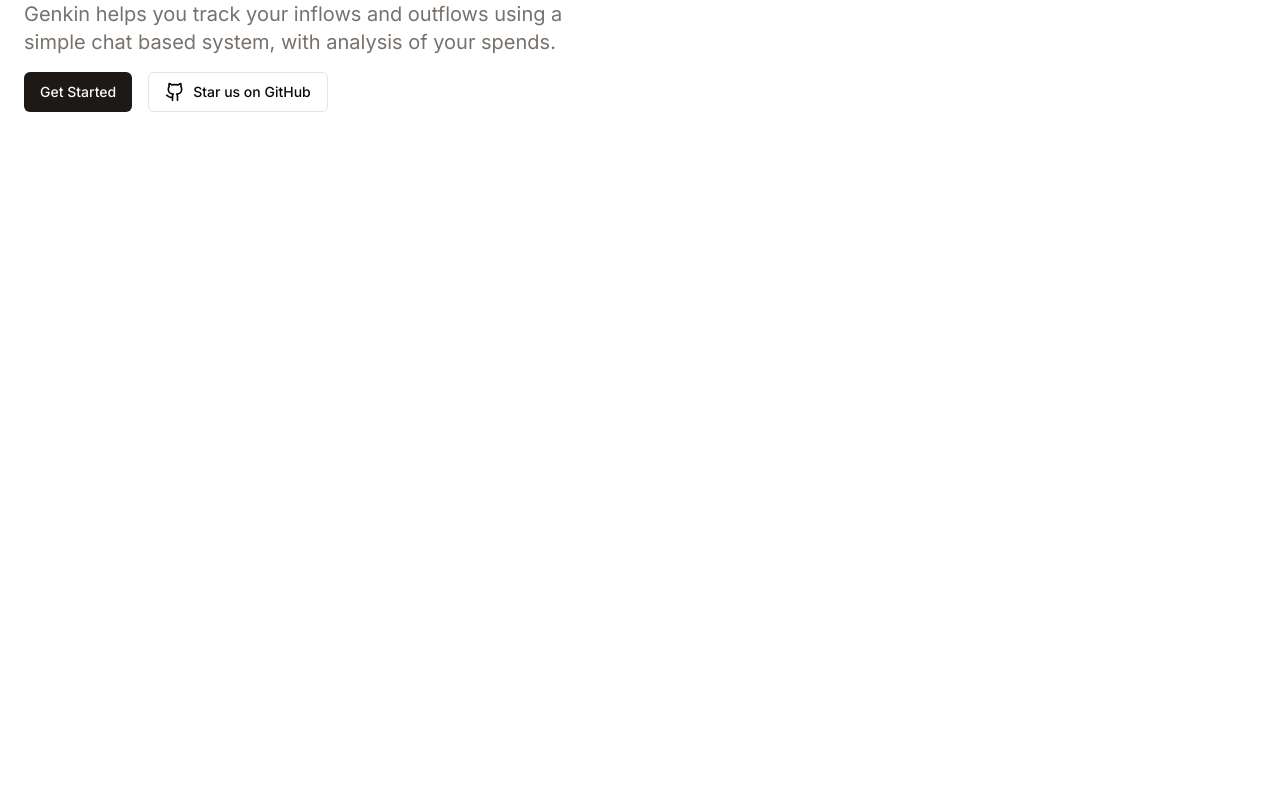
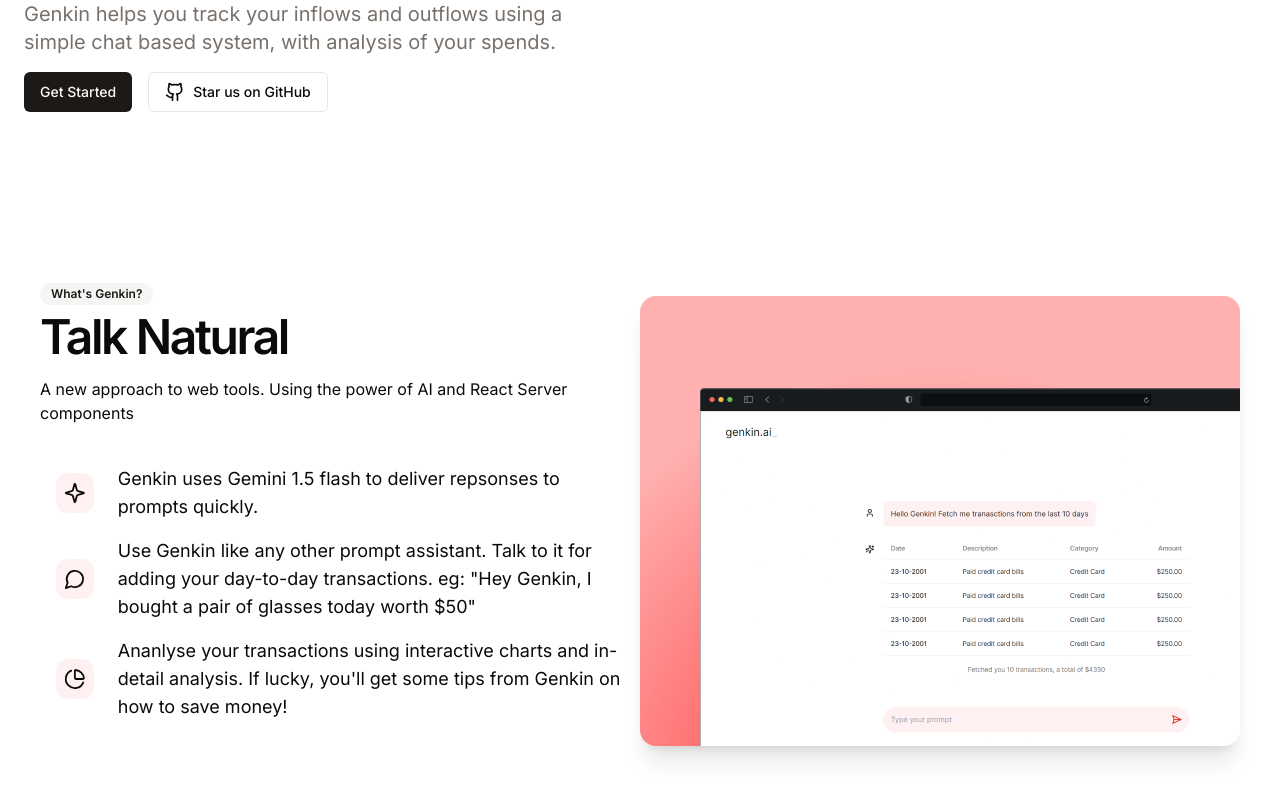
Before and after one commit to GeoBrodas/genkin, a Next.js app: page / in a window 1280 px wide. Shown: the part 412-1212 px from the top of the page. Before the commit the page ends 800 px from the top, so only its background shows below. Built offline with nearby package versions, Linux system fonts and the light colour scheme.

Commit message:
redesign landing page coz i was bored

```diff
--- a/app/(dashboard)/dashboard/page.tsx
+++ b/app/(dashboard)/dashboard/page.tsx
@@ -81,7 +81,7 @@ function ActiveChat({ conversation, handleSubmit, input, setInput }) {
   return (
     <main className="flex min-h-screen flex-col items-center justify-between pt-16">
       <div className="flex flex-col w-full max-w-2xl pt-10 mx-auto stretch">
-        <div className="space-y-4">
+        <div className="space-y-6">
           {conversation.map((m: any) => (
             <div key={m.id} className="whitespace-pre-wrap">
               <span className="font-bold">
@@ -90,8 +90,9 @@ function ActiveChat({ conversation, handleSubmit, input, setInput }) {
               <span>{m.content}</span>
             </div>
           ))}
-          <UserMessage content="Hello Genkin!" />
-          <InputTransaction state="idle" />
+          <UserMessage content="Hello Genkin! Fetch me tranasctions from the last 10 days" />
+          {/* <InputTransaction state="idle" /> */}
+          <ListofTransactions />
         </div>
 
         <ChatInput
--- a/app/page.tsx
+++ b/app/page.tsx
@@ -1,13 +1,16 @@
+import React from 'react';
+import { Github, MessageCircle, PieChart, Sparkle } from 'lucide-react';
 import { Button } from '@/components/ui/button';
-import { ChevronDown, Github } from 'lucide-react';
-import Link from 'next/link';
-import React from 'react';
+import Image from 'next/image';
+import { Badge } from '@/components/ui/badge';
 
 export default function Home() {
   return (
-    <main className="flex flex-col min-h-[100dvh]">
+    <main className="flex flex-col min-h-[100dvh] pb-10">
       <NavBar />
       <Hero />
+
+      <About />
     </main>
   );
 }
@@ -69,3 +72,61 @@ function NavBar() {
     </header>
   );
 }
+
+function About() {
+  return (
+    <main className="flex-1">
+      <section className="w-full grid grid-cols-2 place-items-center px-10 pt-10">
+        <div className="w-full">
+          <Badge variant={'secondary'} className="mb-2">
+            What&apos;s Genkin?
+          </Badge>
+          <h3 className="text-2xl font-semibold tracking-tighter sm:text-4xl xl:text-5xl/none">
+            Talk Natural
+          </h3>
+
+          <p className="my-4">
+            A new approach to web tools. Using the power of AI and React Server
+            components
+          </p>
+
+          <ul className="pl-4 my-10 text-lg flex flex-col space-y-4">
+            <li className="flex items-center">
+              <Sparkle className="mr-4 bg-rose-50 p-2 h-10 w-10 rounded-xl" />
+              <span className="w-fit px-2">
+                {' '}
+                Genkin uses Gemini 1.5 flash to deliver repsonses to prompts
+                quickly.
+              </span>
+            </li>
+            <li className="flex items-center">
+              <MessageCircle className="mr-4 bg-rose-50 p-2 h-10 w-10 rounded-xl" />
+              <span className="w-fit px-2">
+                Use Genkin like any other prompt assistant. Talk to it for
+                adding your day-to-day transactions. eg: &quot;Hey Genkin, I
+                bought a pair of glasses today worth $50&quot;
+              </span>
+            </li>
+            <li className="flex items-center">
+              <PieChart className="mr-4 bg-rose-50 p-2 h-10 w-10 rounded-xl" />{' '}
+              <span className="w-fit px-2">
+                Ananlyse your transactions using interactive charts and
+                in-detail analysis. If lucky, you'll get some tips from Genkin
+                on how to save money!
+              </span>
+            </li>
+          </ul>
+        </div>
+        <div>
+          <Image
+            className="rounded-2xl shadow-xl"
+            alt="about image"
+            width={900}
+            height={748}
+            src={'/about.png'}
+          />
+        </div>
+      </section>
+    </main>
+  );
+}
--- /dev/null
+++ b/components/ui/badge.tsx
@@ -0,0 +1,36 @@
+import * as React from "react"
+import { cva, type VariantProps } from "class-variance-authority"
+
+import { cn } from "@/lib/utils"
+
+const badgeVariants = cva(
+  "inline-flex items-center rounded-full border px-2.5 py-0.5 text-xs font-semibold transition-colors focus:outline-none focus:ring-2 focus:ring-ring focus:ring-offset-2",
+  {
+    variants: {
+      variant: {
+        default:
+          "border-transparent bg-primary text-primary-foreground hover:bg-primary/80",
+        secondary:
+          "border-transparent bg-secondary text-secondary-foreground hover:bg-secondary/80",
+        destructive:
+          "border-transparent bg-destructive text-destructive-foreground hover:bg-destructive/80",
+        outline: "text-foreground",
+      },
+    },
+    defaultVariants: {
+      variant: "default",
+    },
+  }
+)
+
+export interface BadgeProps
+  extends React.HTMLAttributes<HTMLDivElement>,
+    VariantProps<typeof badgeVariants> {}
+
+function Badge({ className, variant, ...props }: BadgeProps) {
+  return (
+    <div className={cn(badgeVariants({ variant }), className)} {...props} />
+  )
+}
+
+export { Badge, badgeVariants }
```
Also changed, not shown: public/about.png (added).
